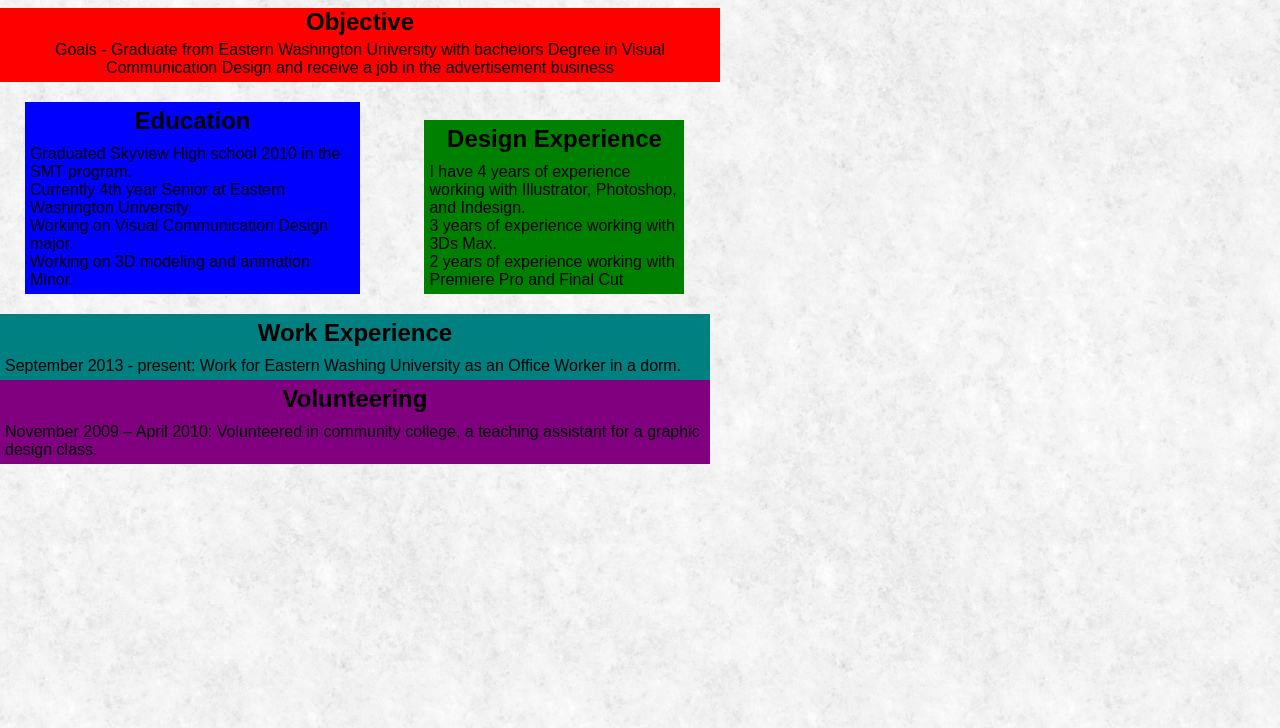
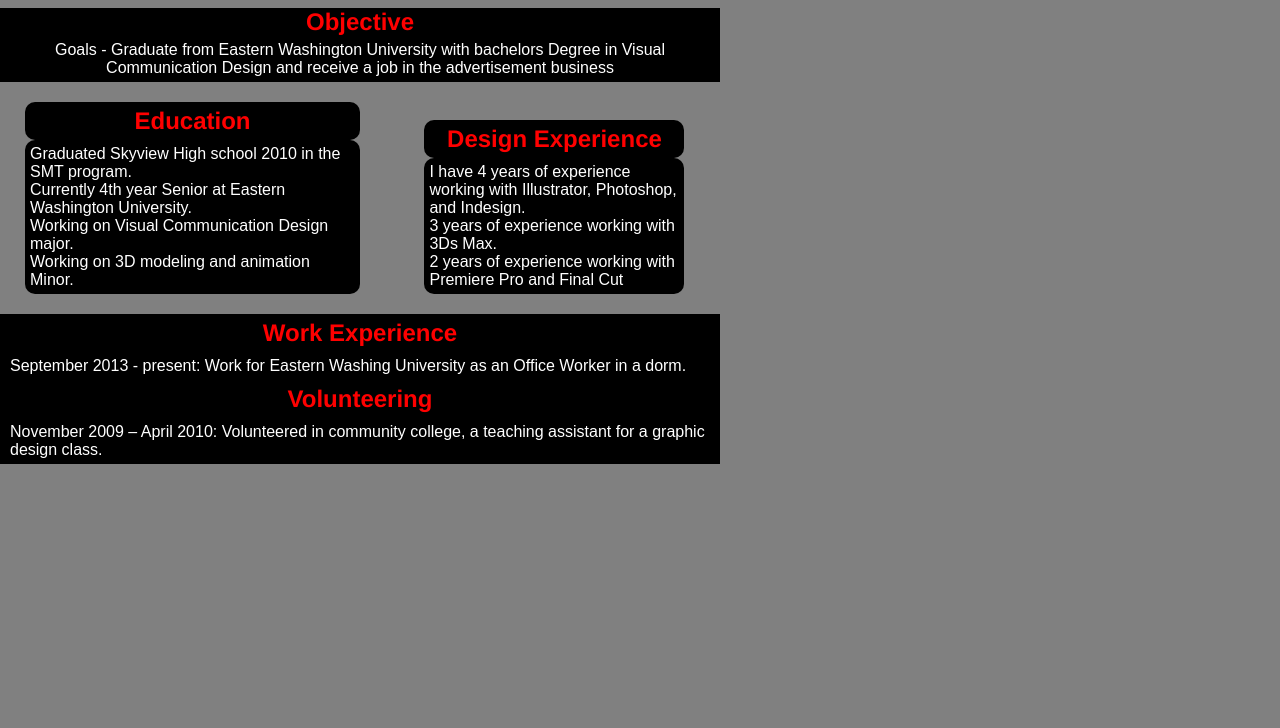
Before and after one commit to bchea/p2-resume, a plain HTML site: page index.html in a window 1280 px wide. Shown: the part 72-800 px from the top of the page. Drawn offline with Linux system fonts and the light colour scheme.

Commit message:
Version2

```diff
--- a/css/styles.css
+++ b/css/styles.css
@@ -1,19 +1,29 @@
-body {background: url("../img/bg.png");
+/*body {background: url("../img/bg.png");
+}*/
+body {
+	background: grey;
 }
 h1 {background: ;
 	padding-left: 10px;
 	padding-right: 10px;
 	text-align: center;
 	width: 700px;
+	color: Red;
+}
+p {
+	font-family: arial;
+	color: white;
 }
 h2 {
 	text-align: center;
+	font-family: helvetica;
+	color: red;
 }
 div {
 	margin: 0 0 20px 0;
 }
 .objective {
-	background: red;
+	background: black;
 	text-align: center;
 	padding-left: 10px;
 	padding-right: 10px;
@@ -22,26 +32,28 @@ div {
 	width: 700px;
 }
 .edu {
-	background: blue;
+	background: black;
 	width: 325px;
 	padding: 5px;
 	margin: 0 0 0 25px;
+	border-radius: 10px;
 }
 .design {
-	background: green;
+	background: black;
 	width: 250px;
 	padding: 5px;
 	margin: 0 0 0 60px;
+	border-radius: 10px;
 }
 .work {
-	background: teal;
-	padding: 5px;
+	background: black;
+	padding: 5px 10px 5px 10px;
 	margin: 0 0 0 0;
 	width: 700px;
 }
 .vol {
-	background: purple;
-	padding: 5px;
+	background: black;
+	padding: 5px 10px 5px 10px;
 	margin: 0 0 0 0;
 	width: 700px;
 }
```
